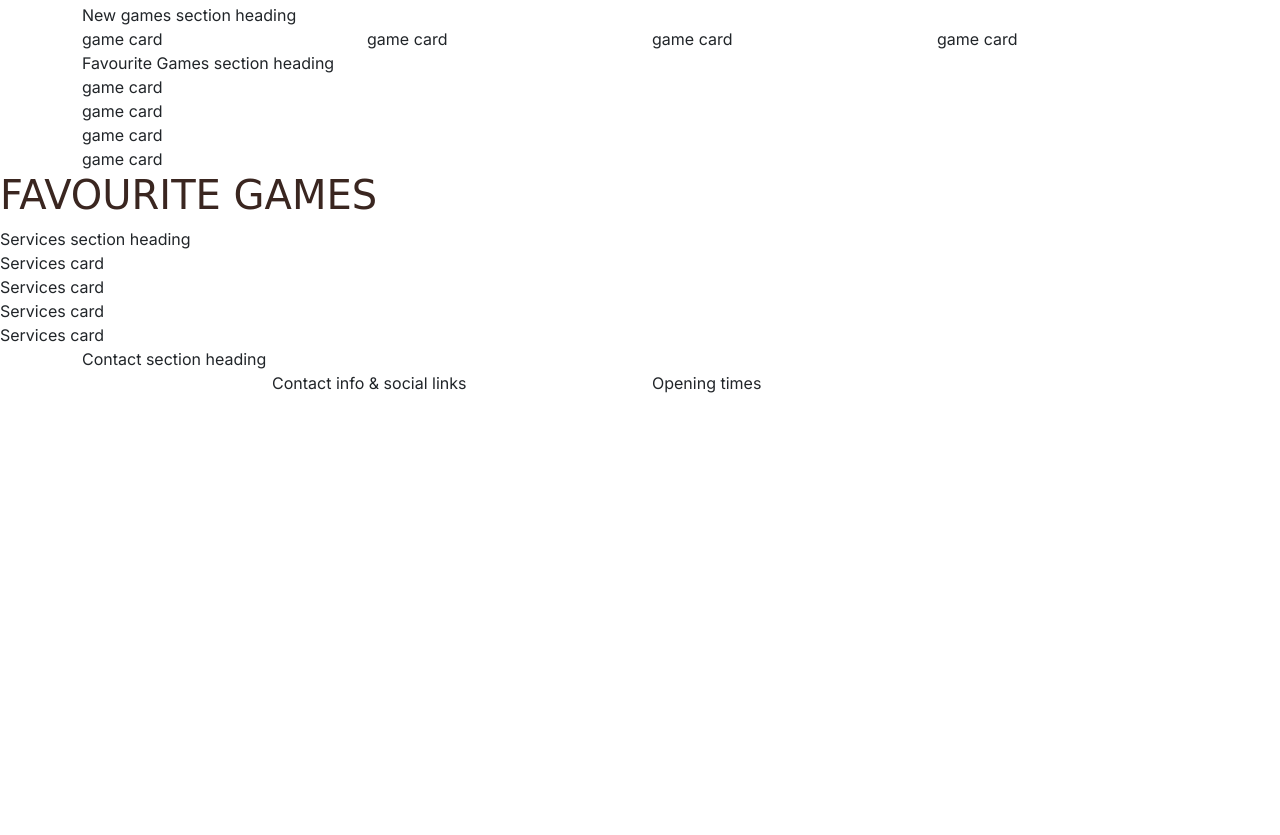
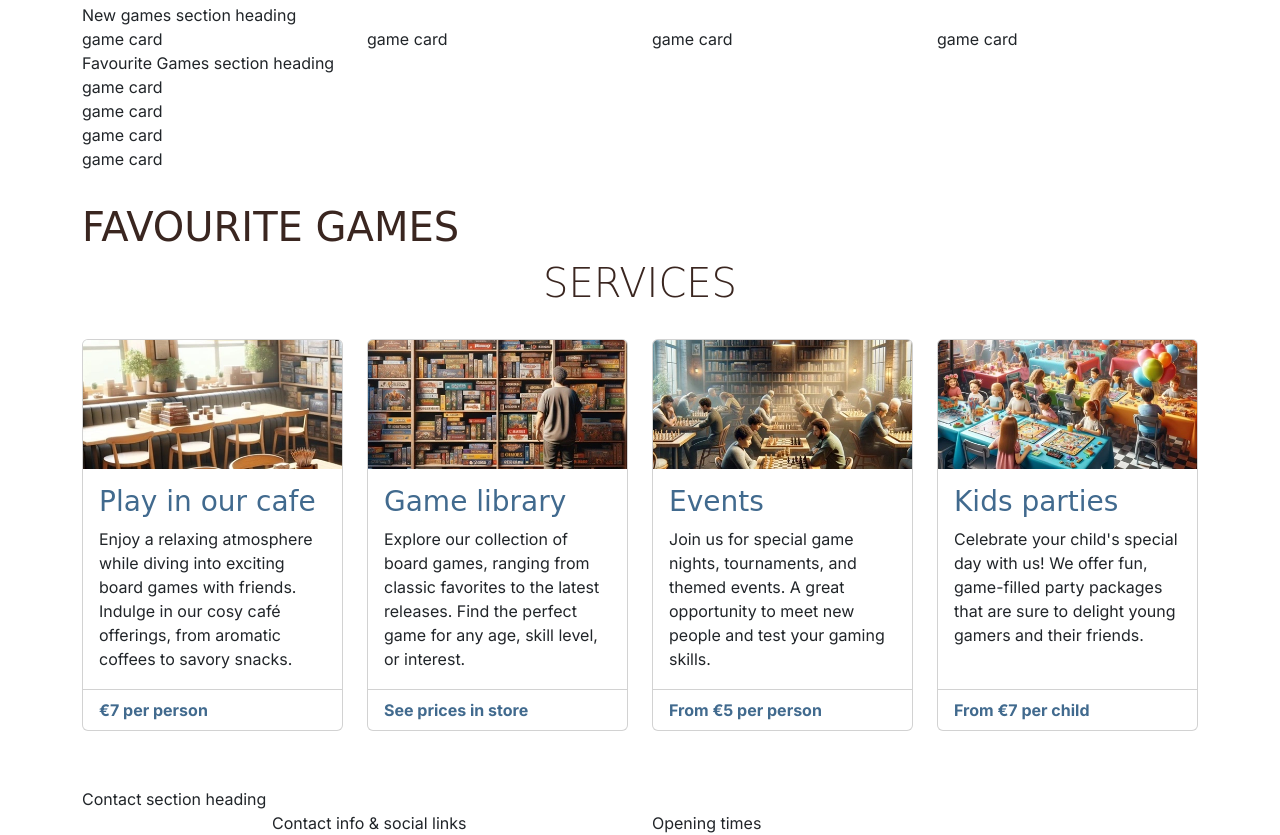
Before and after one commit to Carlos-n21/boardwalk-games, a plain HTML site: page game-library.html in a window 1280 px wide. Shown: the part 455-1290 px from the top of the page. Before the commit the page ends 850 px from the top, so only its background shows below. Drawn offline with nearby package versions, Linux system fonts and the light colour scheme; a web font is replaced by a local one.

Commit message:
Correct style for Services on game-library.html

```diff
--- a/assets/css/style.css
+++ b/assets/css/style.css
@@ -21,11 +21,19 @@ h2,
 h3 {
     font-family: var(--secondary-font);
     color: var(--primary-color);
+}
+
+h1,
+h2 {
     text-transform: uppercase;
 }
 
 .sub-heading-color {
     color: var(--highlight-color);
+}
+
+h2 {
+    margin-bottom: 2rem;
 }
 
 .section {
@@ -63,3 +71,43 @@ h3 {
 #header .lead {
     font-family: var(--secondary-font);
 }
+
+
+/* services */
+#services .card-footer {
+    font-weight: bold;
+    color: var(--highlight-color);
+    background-color: transparent;
+}
+
+#services .card {
+    margin-bottom: 1.5rem;
+}
+/* medium devices (tablets, 760px and up) */
+@media screen and (min-width: 760px) {
+    /* make all card the same height for consistency */
+    #services .card-body {
+        min-height: 191px;
+    }
+}
+
+@media screen and (min-width: 992px) {
+    /* make all card the same height for consistency */
+    #services .card-body {
+        min-height: auto;
+    }
+}
+
+@media screen and (min-width: 1200px) {
+    /* make all card the same height for consistency */
+    #services .card-body {
+        min-height: 220px;
+    }
+}
+
+@media screen and (min-width: 1400px) {
+    /* make all card the same height for consistency */
+    #services .card-body {
+        min-height: 195px;
+    }
+}
--- a/game-library.html
+++ b/game-library.html
@@ -118,14 +118,80 @@
         </section>
 
         <!-- Favourite games section -->
-        <section></section>
+        <section id="services" class="container section">
             <h1>Favourite Games</h1>
-            <div class="row"></div>
-                <div class="col-12">Services section heading</div>
-                <div class="col-12 col-md-6 col-xl-3">Services card</div>
-                <div class="col-12 col-md-6 col-xl-3">Services card</div>
-                <div class="col-12 col-md-6 col-xl-3">Services card</div>
-                <div class="col-12 col-md-6 col-xl-3">Services card</div>
+            <div class="row">
+                <div class="col-12 text-center">
+                    <h2 class="display-6">Services</h2>
+                </div>
+                <div class="col-12 col-md-6 col-xl-3">
+                    <div class="card">
+                        <img src="assets/images/services-1.webp" class="card-img-top"
+                            alt="Boardwalk games cafe table by a window, stacks of boardgames can be seen on the table" >
+                        <div class="card-body">
+                            <h3 class="card-title sub-heading-color">Play in our cafe</h3>
+                            <p class="card-text">
+                                Enjoy a relaxing atmosphere while diving into exciting board
+                                games with friends. Indulge in our cosy café offerings, from
+                                aromatic coffees to savory snacks.
+                            </p>
+                        </div>
+                        <div class="card-footer">
+                            <p class="mb-0">€7 per person</p>
+                        </div>
+                    </div>
+                </div>
+                <div class="col-12 col-md-6 col-xl-3">
+                    <div class="card">
+                        <img src="assets/images/services-2.webp" class="card-img-top"
+                            alt="Board games stacked in bookshelves, a man can be seen browsing the shelves" />
+                        <div class="card-body">
+                            <!-- bootstrap cards come as h5 by default, changed to h3 to fit project heading hierarchy -->
+                            <h3 class="card-title sub-heading-color">Game library</h3>
+                            <p class="card-text">
+                                Explore our collection of board games, ranging from classic
+                                favorites to the latest releases. Find the perfect game for
+                                any age, skill level, or interest.
+                            </p>
+                        </div>
+                        <div class="card-footer">
+                            <p class="mb-0">See prices in store</p>
+                        </div>
+                    </div>
+                </div>
+                <div class="col-12 col-md-6 col-xl-3">
+                    <div class="card">
+                        <img src="assets/images/services-3.webp" class="card-img-top">
+                        <div class="card-body">
+                            <h3 class="card-title sub-heading-color">Events</h3>
+                            <p class="card-text">
+                                Join us for special game nights, tournaments, and themed
+                                events. A great opportunity to meet new people and test your
+                                gaming skills.
+                            </p>
+                        </div>
+                        <div class="card-footer">
+                            <p class="mb-0">From €5 per person</p>
+                        </div>
+                    </div>
+                </div>
+                <div class="col-12 col-md-6 col-xl-3">
+                    <div class="card">
+                        <img src="assets/images/services-4.webp" class="card-img-top"
+                            alt="A kids party being held at Boardwalk Games" >
+                        <div class="card-body">
+                            <h3 class="card-title sub-heading-color">Kids parties</h3>
+                            <p class="card-text">
+                                Celebrate your child's special day with us! We offer fun,
+                                game-filled party packages that are sure to delight young
+                                gamers and their friends.
+                            </p>
+                        </div>
+                        <div class="card-footer">
+                            <p class="mb-0">From €7 per child</p>
+                        </div>
+                    </div>
+                </div>
             </div>
         </section>
 
```
